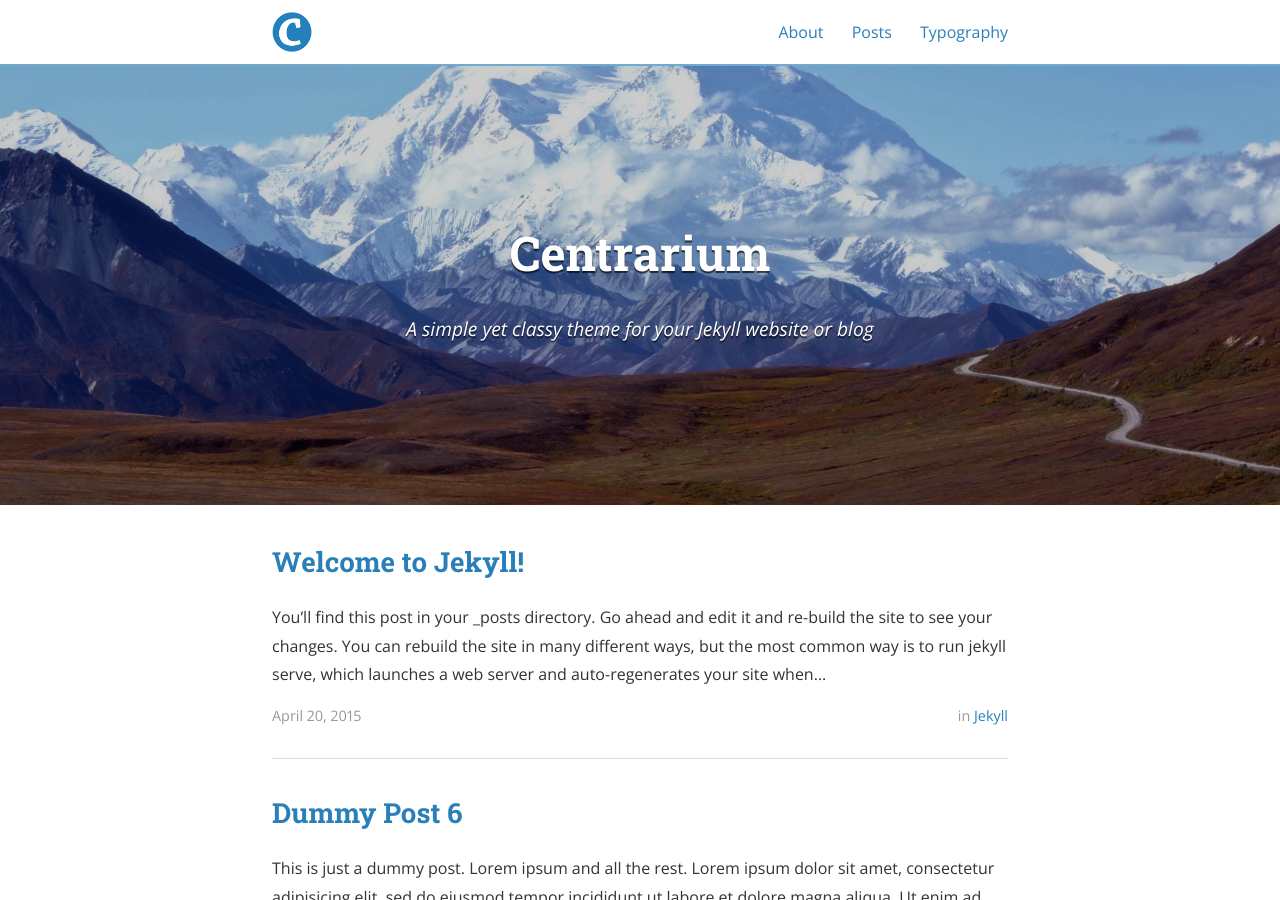
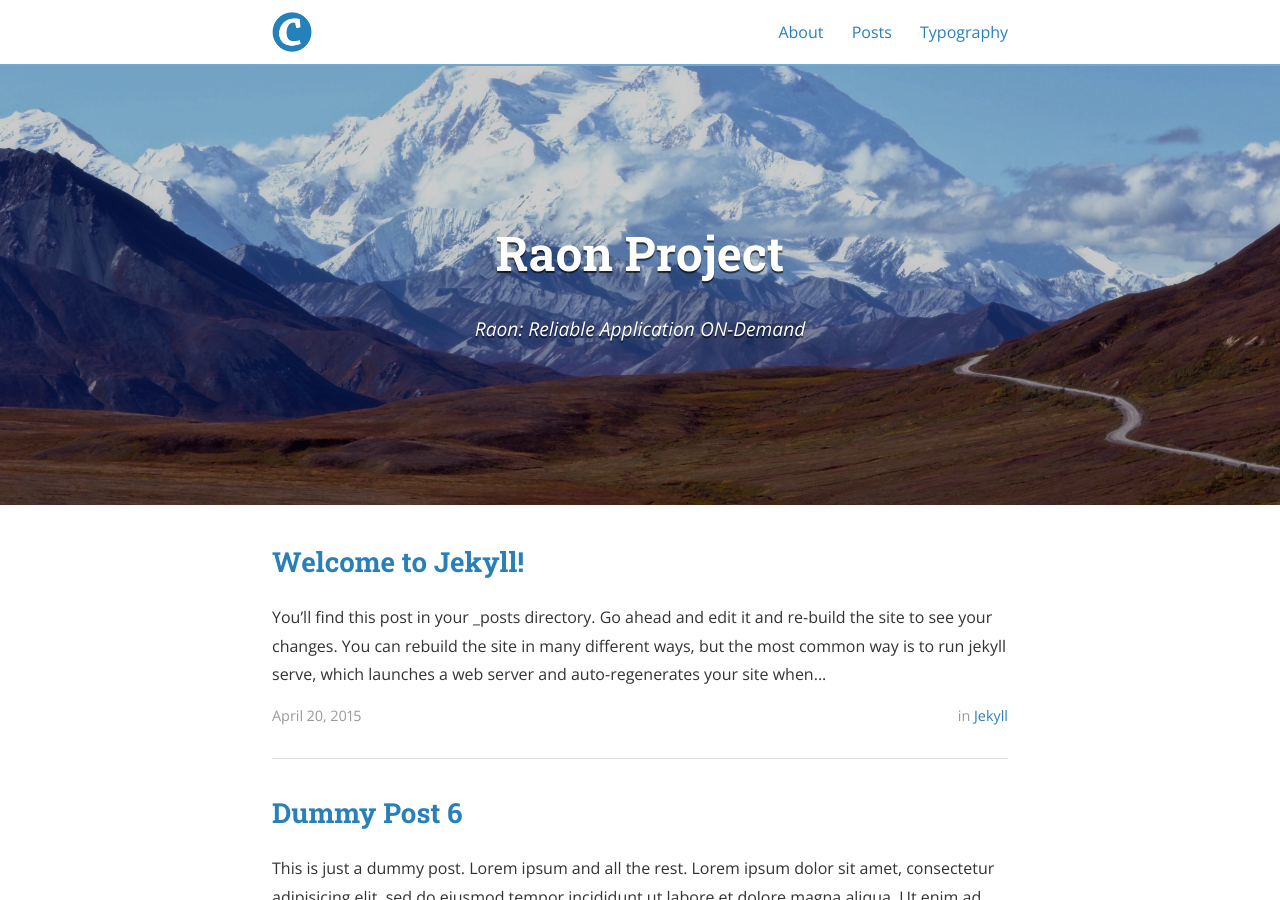
Before and after one commit to yki1204/yki1204.github.io, a Jekyll site: the page built from index.html, in a window 1280 px wide and 900 px high. Built offline with Jekyll 4.4.1, drawn with Linux system fonts in a browser that asks for light colours; nearby versions of some CDN libraries; the list of posts is cut into pages by our own code; some of the changed text lies outside the part shown.

Commit message:
title 변경

```diff
--- a/_config.yml
+++ b/_config.yml
@@ -9,8 +9,8 @@ exclude:
   - "/vendor/"
 
 # Site settings
-title: Centrarium
-subtitle: "A simple yet classy theme for your Jekyll website or blog"
+title: Raon Project
+subtitle: "Raon: Reliable Application ON-Demand"
 email: blcentra@gmail.com
 name: Ben Centra
 description: >
```
